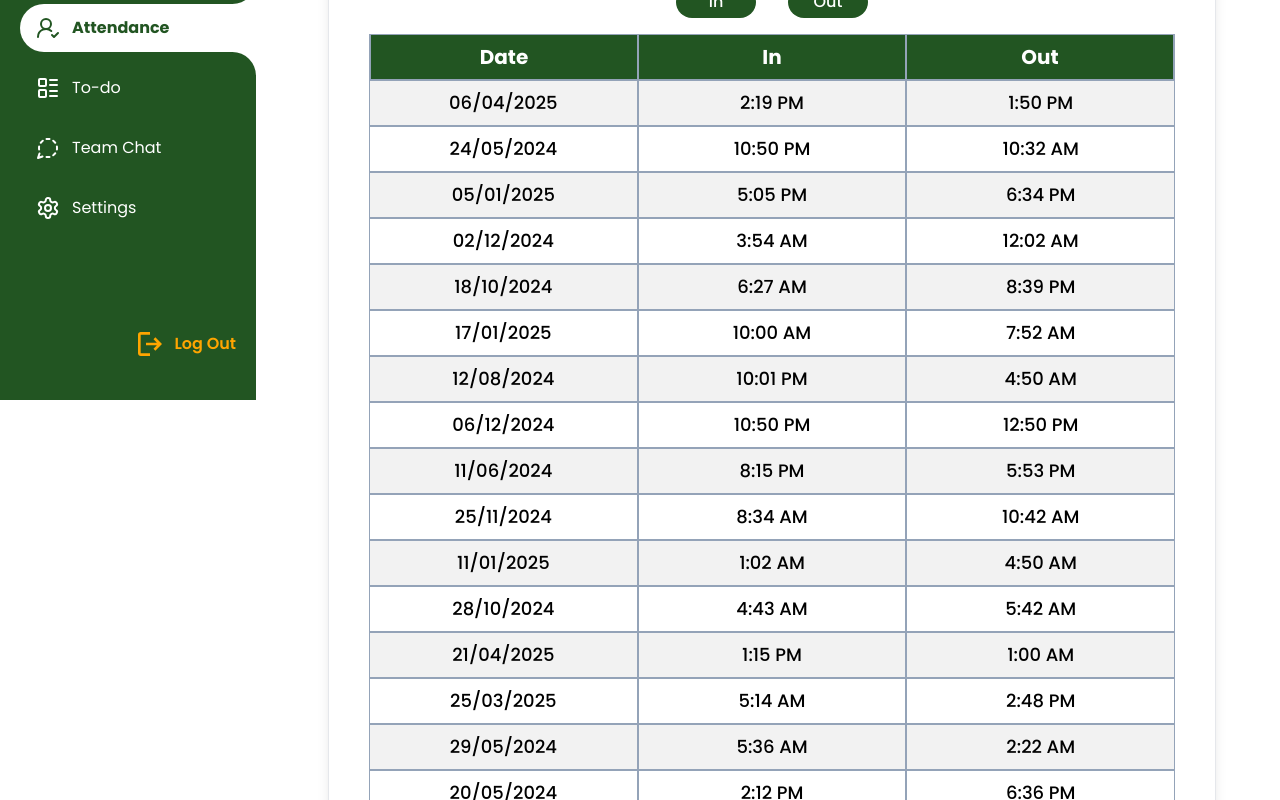
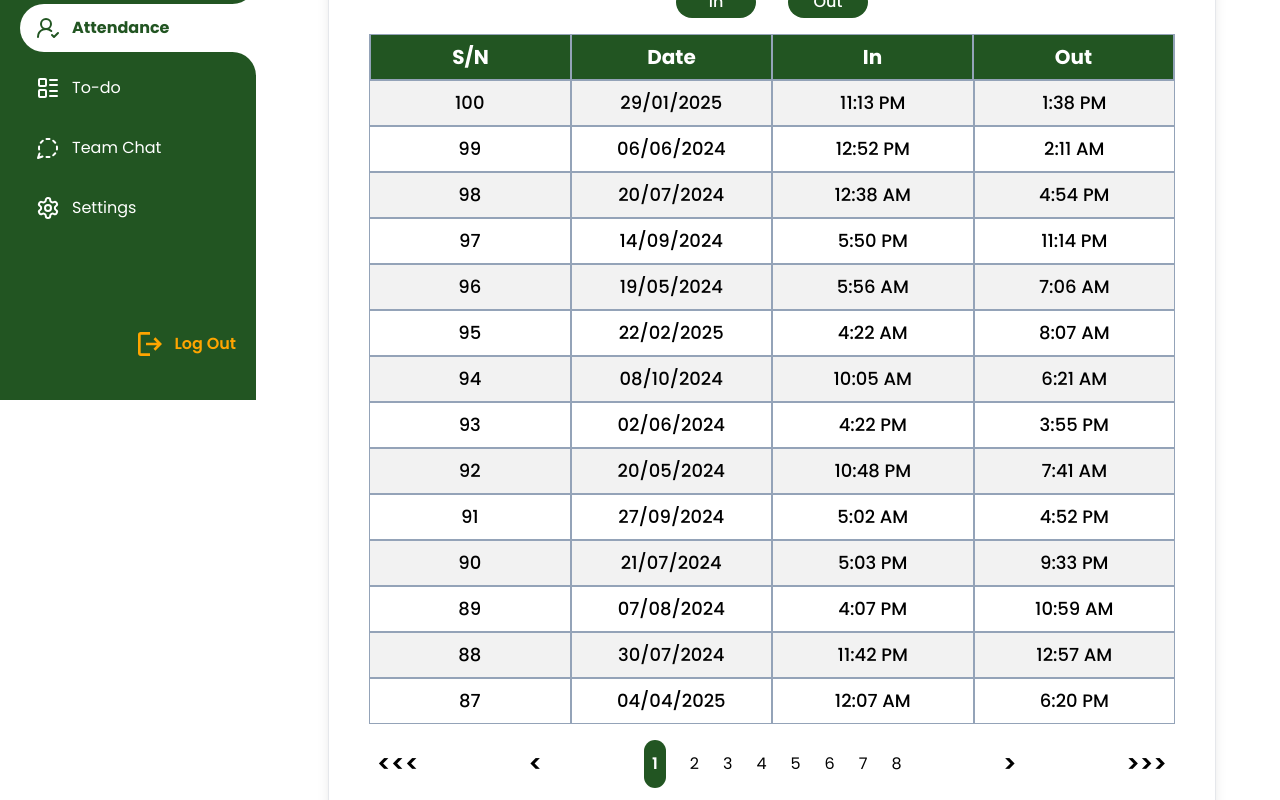
Before and after one commit to SmartSystemLab/SSRL-lab-app, a React (Vite) app: page /home/attendance in a window 1280 px wide. Shown: the part 400-1200 px from the top of the page. Built offline with nearby package versions, Linux system fonts and the light colour scheme.

Commit message:
pagination

```diff
--- a/src/output.css
+++ b/src/output.css
@@ -659,6 +659,10 @@ video {
   margin: 1.25rem;
 }
 
+.m-3 {
+  margin: 0.75rem;
+}
+
 .mx-3 {
   margin-left: 0.75rem;
   margin-right: 0.75rem;
@@ -1028,6 +1032,10 @@ video {
   width: 2.25rem;
 }
 
+.w-\[100\%\] {
+  width: 100%;
+}
+
 .w-fit {
   width: -moz-fit-content;
   width: fit-content;
@@ -1040,6 +1048,11 @@ video {
 .w-max {
   width: -moz-max-content;
   width: max-content;
+}
+
+.w-min {
+  width: -moz-min-content;
+  width: min-content;
 }
 
 .min-w-6 {
@@ -1219,6 +1232,10 @@ video {
 
 .flex-row {
   flex-direction: row;
+}
+
+.flex-row-reverse {
+  flex-direction: row-reverse;
 }
 
 .flex-col {
--- a/src/pages/Attendance/Attendance.jsx
+++ b/src/pages/Attendance/Attendance.jsx
@@ -1,8 +1,20 @@
 import BigGreenButton from "../../components/BigGreenButton";
 import LogTable from "./LogTable";
+
+import SampleData from "./SampleData.json";
 import LogTable2 from "./LogTable2";
+import { useState } from "react";
+import Pagination from "./Pagination";
+import "./table.css";
 
 const Attendance = () => {
+  const DescendingData = [...SampleData].sort((a, b) => b.id - a.id);
+  const [currentLog, setCurrentLog] = useState();
+  const [currentPage, setCurrentPage] = useState(1);
+  const [postsPerPage, setPostsPerPage] = useState(14);
+  const last = currentPage * postsPerPage;
+  const first = last - postsPerPage;
+  const currentPosts = DescendingData.slice(first, last);
   return (
     <>
       <div>
@@ -37,13 +49,19 @@ const Attendance = () => {
                   <div className="w-12">In</div>
                 </BigGreenButton>
                 <BigGreenButton>
-
                   <div className="w-12">Out</div>
                 </BigGreenButton>
               </div>
 
               {/* Log table */}
-              <LogTable2/>
+              <LogTable2 data={currentPosts} />
+              <Pagination
+                totalPosts={SampleData.length}
+                postsPerPage={postsPerPage}
+                setCurrentPage={setCurrentPage}
+                currentPage={currentPage}
+
+              />
             </div>
           </div>
         </div>
--- a/src/pages/Attendance/LogTable.jsx
+++ b/src/pages/Attendance/LogTable.jsx
@@ -2,7 +2,6 @@ import React, { useMemo } from "react";
 import { useTable } from "react-table";
 import { header } from "./header";
 import SampleData from "./SampleData.json";
-import "./table.css";
 
 
 const LogTable = () => {
--- a/src/pages/Attendance/LogTable2.jsx
+++ b/src/pages/Attendance/LogTable2.jsx
@@ -1,17 +1,15 @@
 import React, { useState } from "react";
 import Header from "./header";
-import SampleData from "./SampleData.json";
 import Row from "./row";
 
-const LogTable2 = () => {
+const LogTable2 = ({data}) => {
   const [page, setPage] = useState(1);
   const [limit, setLimit] = useState(10);
 
   return (
     <div>
       <Header />
-      {SampleData.map((row) => {
-        console.log(row);
+      {data.map((row) => {
         return <Row key={row.id} column={row} />;
       })}
     </div>
--- /dev/null
+++ b/src/pages/Attendance/Pagination.jsx
@@ -0,0 +1,83 @@
+import React from "react";
+import "./table.css";
+
+const Pagination = ({
+  totalPosts,
+  postsPerPage,
+  setCurrentPage,
+  currentPage,
+}) => {
+  let pages = [];
+  const noOfPages = Math.ceil(totalPosts / postsPerPage);
+  for (let i = 1; i <= noOfPages; i++) {
+    pages.push(i);
+  }
+
+  if (currentPage < 1) {
+    setCurrentPage(1);
+  }
+  if (currentPage > noOfPages) {
+    setCurrentPage(noOfPages);
+  }
+
+  return (
+    <div className="flex justify-between">
+      {/* <<< */}
+      <button
+        className="p-2 text-2xl font-semibold"
+        onClick={() => {
+          setCurrentPage(1);
+        }}
+      >
+        &lt;&lt;&lt;
+      </button>
+
+      {/* < */}
+      <button
+        className="p-2 text-2xl font-semibold"
+        onClick={() => {
+          setCurrentPage(currentPage - 1);
+        }}
+      >
+        &lt;
+      </button>
+
+      {/* pages */}
+      <div className="flex gap-6">
+        {pages.map((page, index) => {
+          return (
+            <button
+              key={index}
+              onClick={() => setCurrentPage(page)}
+              className={page == currentPage ? "active" : ""}
+            >
+              {page}
+            </button>
+          );
+        })}
+      </div>
+
+      {/* > */}
+      <button
+        className="p-2 text-2xl font-semibold"
+        onClick={() => {
+          setCurrentPage(currentPage + 1);
+        }}
+      >
+        &gt;
+      </button>
+
+      {/* >>> */}
+      <button
+        className="p-2 text-2xl font-semibold"
+        onClick={() => {
+          setCurrentPage(noOfPages);
+        }}
+      >
+        &gt;&gt;&gt;
+      </button>
+    </div>
+  );
+};
+
+export default Pagination;
--- a/src/pages/Attendance/header.jsx
+++ b/src/pages/Attendance/header.jsx
@@ -1,4 +1,5 @@
 export const header = [
+  { Header: "S/N", accessor: "id" },
   { Header: "Date", accessor: "date" },
   { Header: "In", accessor: "in" },
   { Header: "Out", accessor: "out" },
--- a/src/pages/Attendance/row.jsx
+++ b/src/pages/Attendance/row.jsx
@@ -1,10 +1,11 @@
 import React from "react";
 
 const Row = ({ column }) => {
-console.log(column)
-  const { Date, In, Out } = column;
+
+  const { id, Date, In, Out } = column;
   return (
-    <div className=" flex border-y border-slate-400 text-center text-lg font-medium text-black tableRow">
+    <div className="tableRow flex border-y border-slate-400 text-center text-lg font-medium text-black">
+      <div className="flex-1 border-x border-slate-400 p-2">{id}</div>
       <div className="flex-1 border-x border-slate-400 p-2">{Date}</div>
       <div className="flex-1 border-x border-slate-400 p-2">{In}</div>
       <div className="flex-1 border-x border-slate-400 p-2">{Out}</div>
--- a/src/pages/Attendance/table.css
+++ b/src/pages/Attendance/table.css
@@ -23,3 +23,7 @@ table th, tfoot td {
 
 .tableRow:nth-child(even){background-color: #f2f2f2;}
 .tableRow:hover {background-color: #ddd;}
+.active {
+  @apply p-2 rounded-xl bg-navBg2 text-white font-semibold;
+
+}
--- a/src/pages/Todo/components/TaskLabel.jsx
+++ b/src/pages/Todo/components/TaskLabel.jsx
@@ -43,7 +43,7 @@ const TaskLabel = ({
   };
 
   return (
-    <form className={`relative flex items-center`} onSubmit={handleSubmit}>
+    <form className={`relative flex items-center w-full`} onSubmit={handleSubmit}>
       <input
         value={value}
         onChange={onChange}
@@ -52,16 +52,15 @@ const TaskLabel = ({
       />
 
       {
-        <div className="flex items-center">
-          <BigGreenButton
-            className={`mx-3 ${edit || "hidden"}`}
+        <div className="flex items-center mx-3">
+         { edit && <BigGreenButton
             type={"submit"}
           >
             Save
-          </BigGreenButton>
+          </BigGreenButton>}
           {editLoading && <Spinner />}
-        </div>
-      }
+        </div>}
+
     </form>
   );
 };
```
